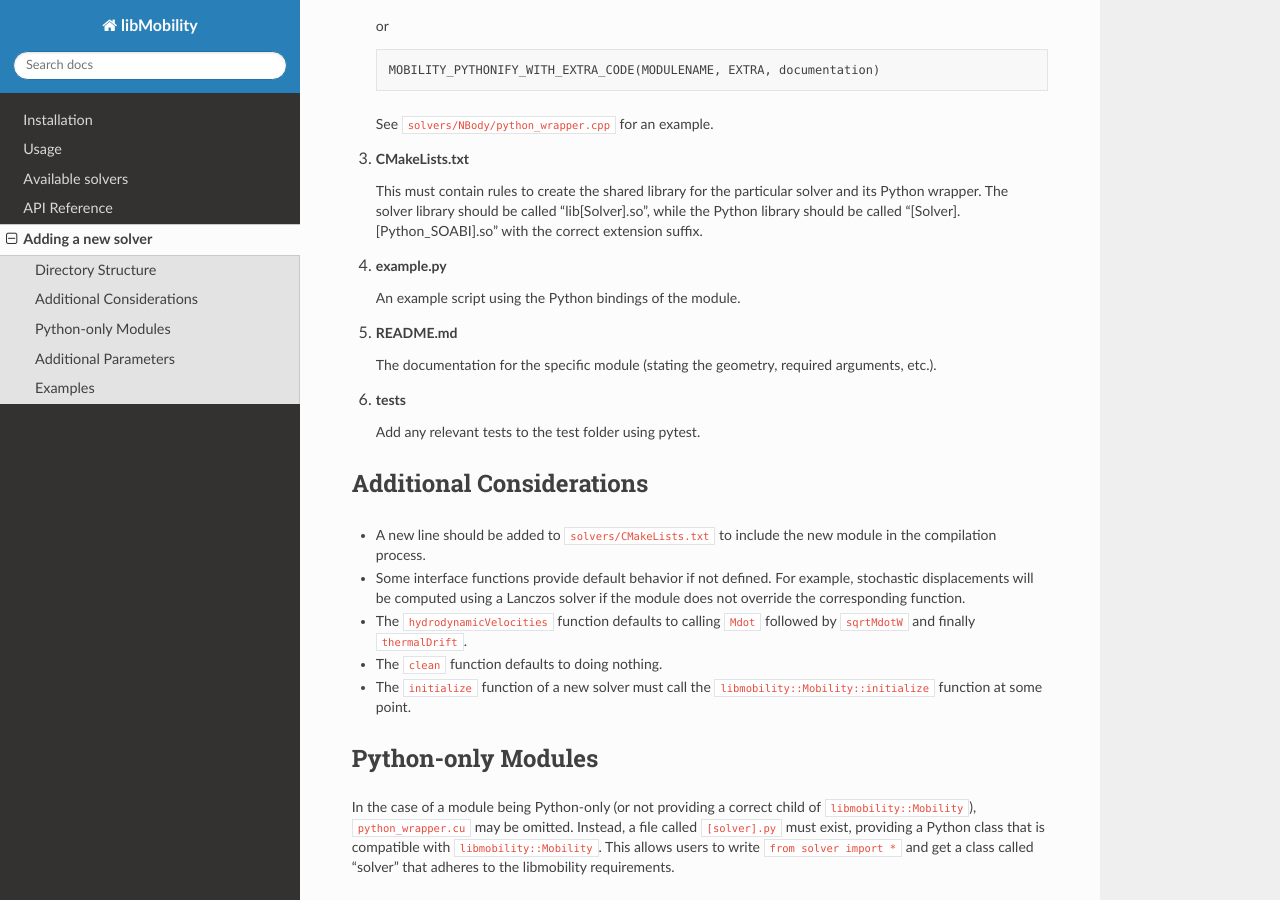
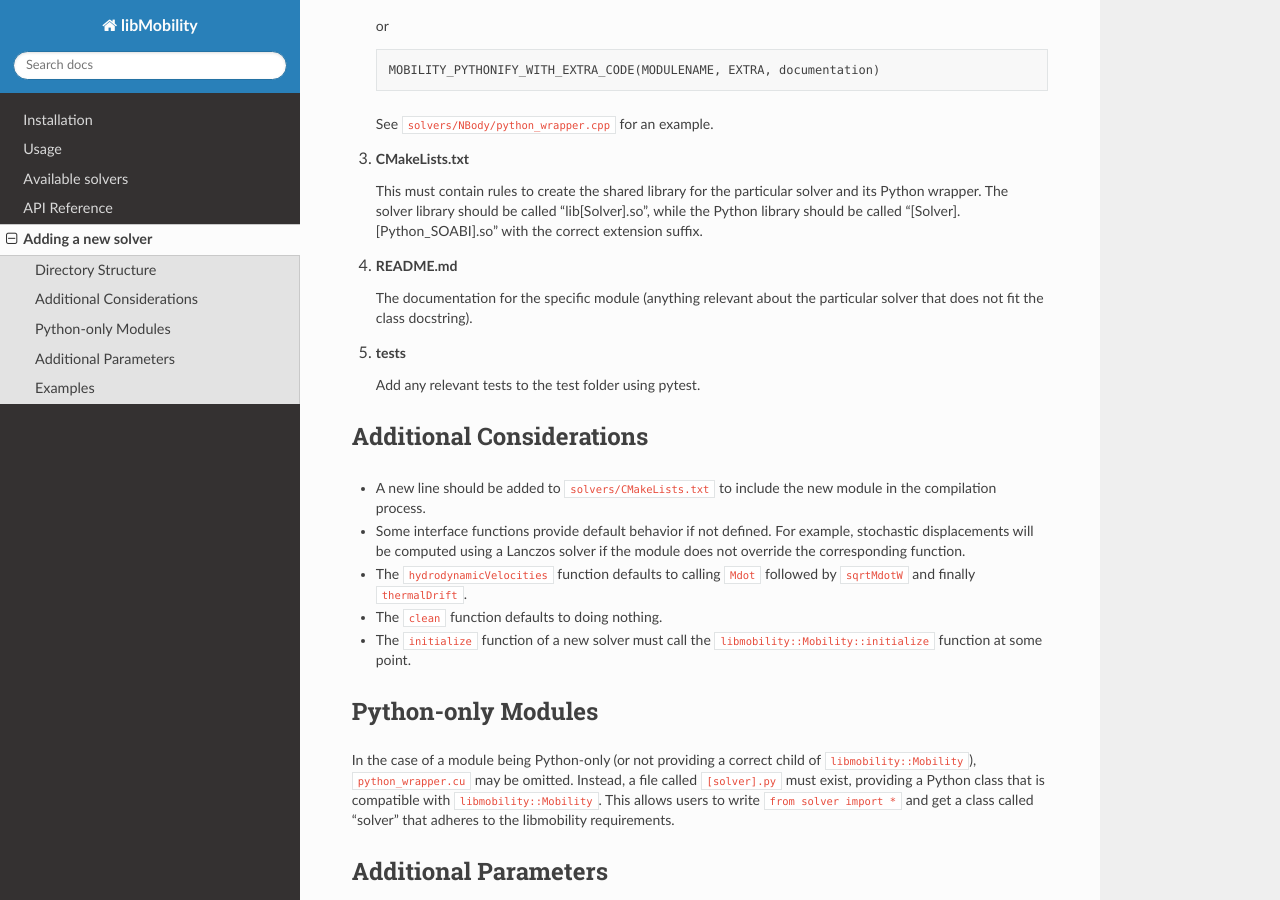
Before and after one commit to stochasticHydroTools/libMobility, a Sphinx documentation site: the page built from docs/source/new-solver.rst, in a window 1280 px wide and 900 px high, scrolled down 867 px. Built offline with Sphinx 7.4.7 and the Read the Docs theme 3.1.0, drawn with Linux system fonts in a browser that asks for light colours.

Commit message:
doc: fix incorrect info in new solver instructions

```diff
--- a/docs/source/new-solver.rst
+++ b/docs/source/new-solver.rst
@@ -42,15 +42,11 @@ A new solver must add a directory under the "solvers" folder, which must be the
 
    This must contain rules to create the shared library for the particular solver and its Python wrapper. The solver library should be called "lib[Solver].so", while the Python library should be called "[Solver].[Python_SOABI].so" with the correct extension suffix.
 
-4. **example.py**
+4. **README.md**
 
-   An example script using the Python bindings of the module.
+   The documentation for the specific module (anything relevant about the particular solver that does not fit the class docstring).
 
-5. **README.md**
-
-   The documentation for the specific module (stating the geometry, required arguments, etc.).
-
-6. **tests**
+5. **tests**
 
    Add any relevant tests to the test folder using pytest.
 
```
